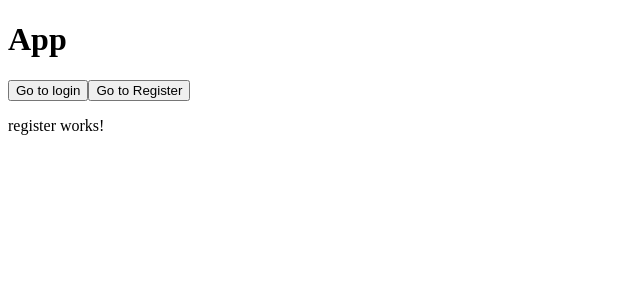
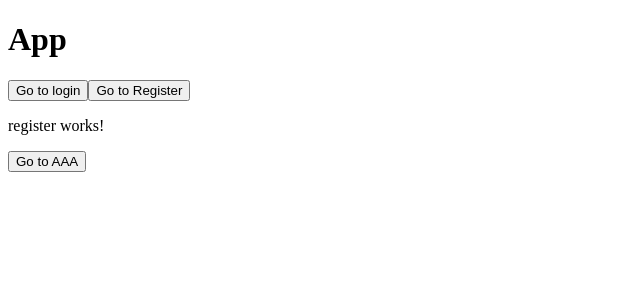
Before and after one commit to S-MW/MyFirstAngularApp, an Angular app: page /Register in a window 1280 px wide. Shown: the top 300 px of the page, without its empty margins (0-640 px from the left). Built offline with nearby package versions, Linux system fonts and the light colour scheme.

Commit message:
Routing by navigate

```diff
--- a/src/app/register/register.component.html
+++ b/src/app/register/register.component.html
@@ -1 +1,3 @@
 <p>register works!</p>
+
+<button (click)="goToAAA()">Go to AAA</button>
--- a/src/app/register/register.component.ts
+++ b/src/app/register/register.component.ts
@@ -1,4 +1,5 @@
 import { Component, OnInit } from '@angular/core';
+import { Router } from '@angular/router';
 
 @Component({
   selector: 'app-register',
@@ -7,9 +8,16 @@ import { Component, OnInit } from '@angular/core';
 })
 export class RegisterComponent implements OnInit {
 
-  constructor() { }
+  constructor(private router: Router) { }
 
   ngOnInit(): void {
   }
 
+
+
+
+  goToAAA(){
+    this.router.navigate(['/aaa']);
+
+  }
 }
```
